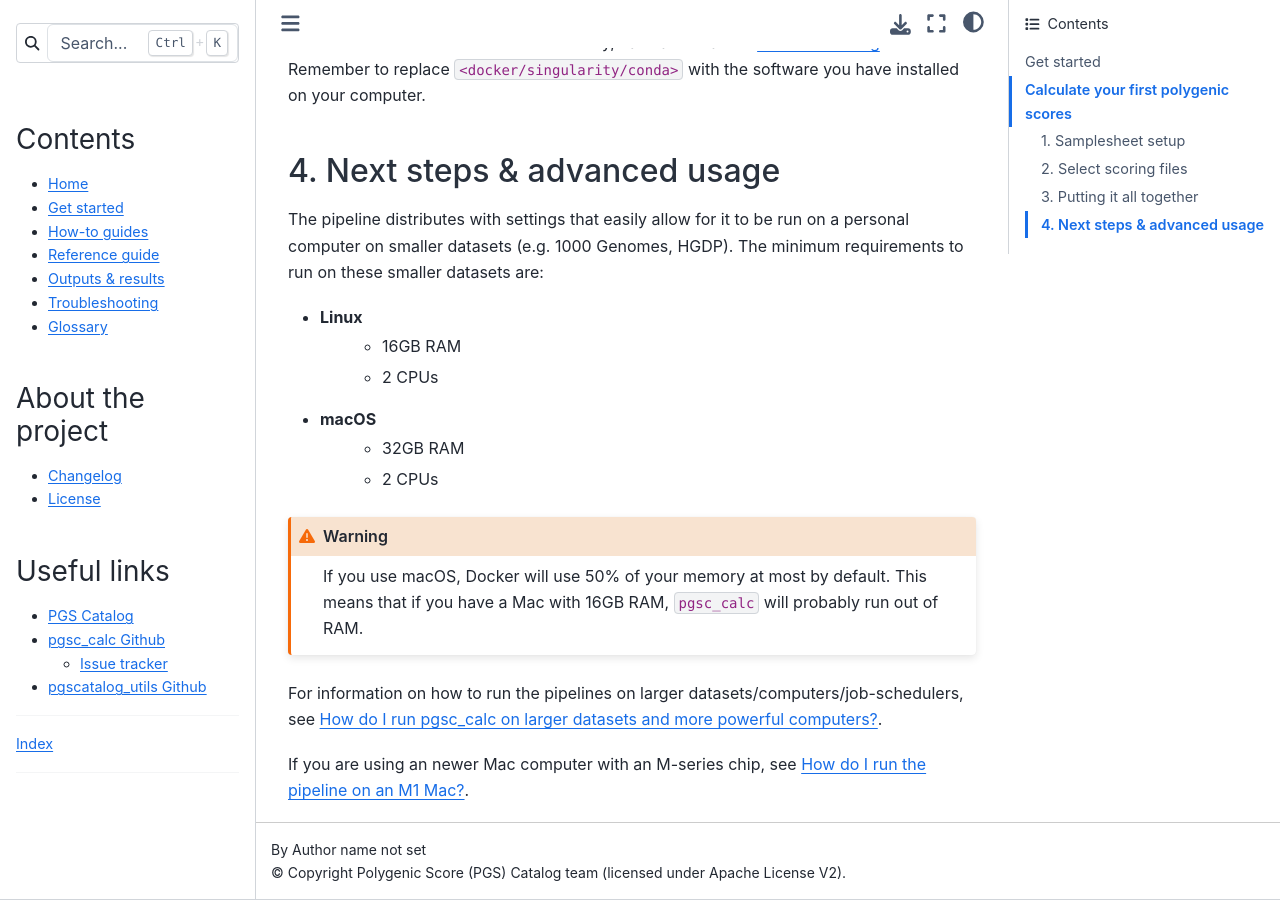
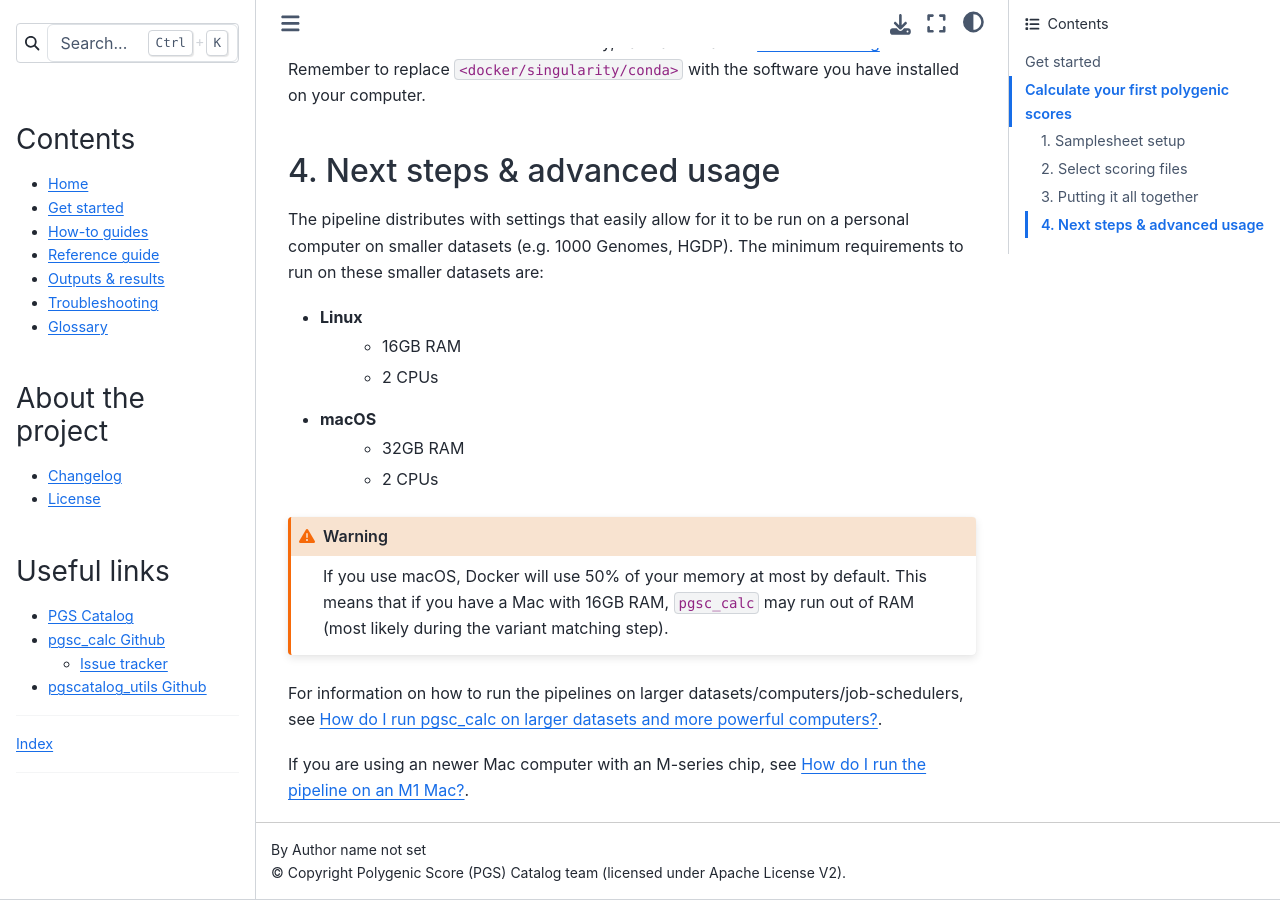
Before and after one commit to PGScatalog/pgsc_calc, a Sphinx documentation site: the page built from docs/getting-started.rst, in a window 1280 px wide and 900 px high, scrolled down 4196 px. Built offline with Sphinx 7.4.7 and the Sphinx Book theme 1.1.4, drawn with Linux system fonts in a browser that asks for light colours.

Commit message:
Small edit

```diff
--- a/docs/getting-started.rst
+++ b/docs/getting-started.rst
@@ -249,7 +249,8 @@ requirements to run on these smaller datasets are:
 
 .. warning:: If you use macOS, Docker will use 50% of your memory at most by
              default. This means that if you have a Mac with 16GB RAM,
-             ``pgsc_calc`` will probably run out of RAM.
+             ``pgsc_calc`` may run out of RAM (most likely during the variant
+             matching step).
 
 For information on how to run the pipelines on larger datasets/computers/job-schedulers,
 see :ref:`big job`.
```
